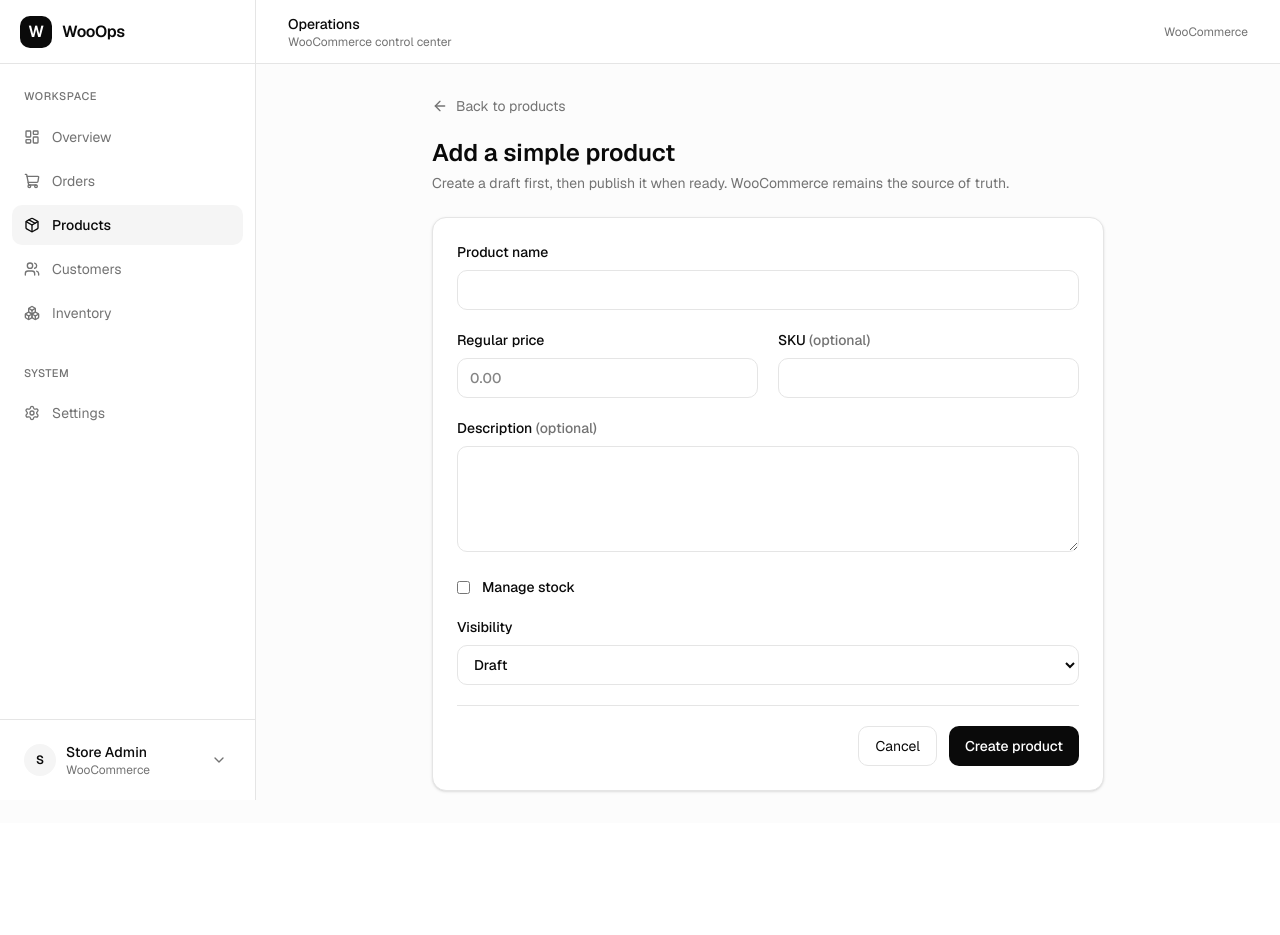
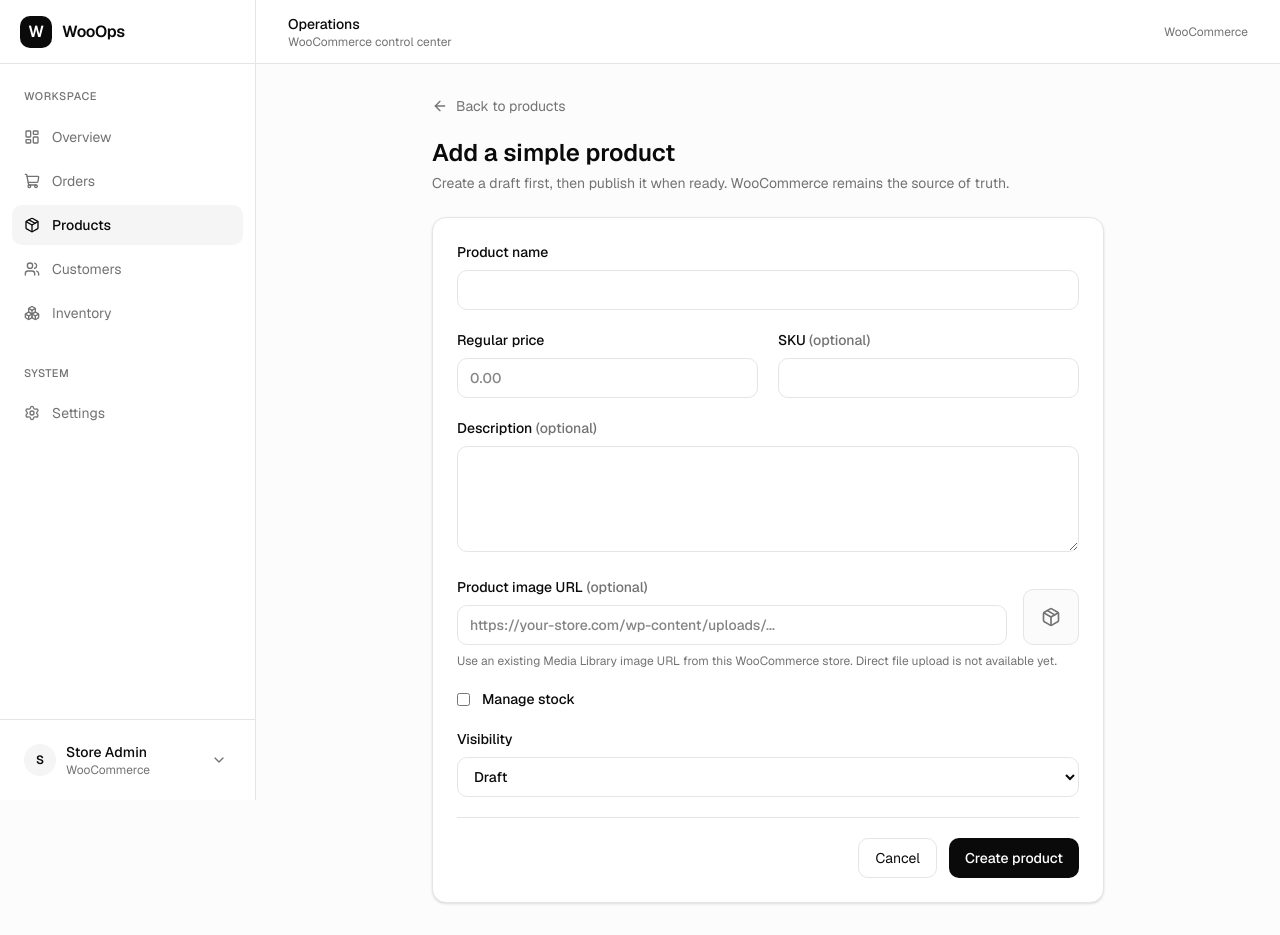
Before and after one commit to shantz1/wooops, a Next.js app: page /products/new in a window 1280 px wide. Before the commit the page ends 823 px from the top, so only its background shows below. Built offline with nearby package versions, Linux system fonts and the light colour scheme.

Commit message:
feat: show product images and accept store image URLs

```diff
--- a/src/app/api/woo/products/route.ts
+++ b/src/app/api/woo/products/route.ts
@@ -1,6 +1,18 @@
 import { NextRequest, NextResponse } from "next/server";
 import { isWooCommerceConfigured, wooFetch, wooFetchWithHeaders } from "@/lib/woocommerce/client";
 import type { WooProduct } from "@/types/woocommerce";
+
+function validStoreImageUrl(value: string) {
+  if (!value) return true;
+  if (value.length > 2048 || !process.env.WOOCOMMERCE_URL) return false;
+  try {
+    const image = new URL(value);
+    const store = new URL(process.env.WOOCOMMERCE_URL);
+    const local = store.hostname === "localhost" || store.hostname === "127.0.0.1";
+    return image.origin === store.origin && (image.protocol === "https:" || local && image.protocol === "http:") &&
+      !image.username && !image.password;
+  } catch { return false; }
+}
 
 export async function GET(request: NextRequest) {
   if (!isWooCommerceConfigured()) return NextResponse.json({ configured: false, products: [], total: 0, pages: 0 });
@@ -26,6 +38,7 @@ export async function POST(request: NextRequest) {
     typeof body.regular_price === "string" && /^\d+(?:\.\d{1,2})?$/.test(body.regular_price) &&
     (body.sku === undefined || (typeof body.sku === "string" && body.sku.length <= 100)) &&
     (body.description === undefined || (typeof body.description === "string" && body.description.length <= 10000)) &&
+    (body.image_url === undefined || (typeof body.image_url === "string" && validStoreImageUrl(body.image_url.trim()))) &&
     (body.status === "draft" || body.status === "publish") && typeof body.manage_stock === "boolean" &&
     (!body.manage_stock || (Number.isSafeInteger(body.stock_quantity) && body.stock_quantity >= 0));
   if (!valid) return NextResponse.json({ error: "Invalid simple product details." }, { status: 400 });
@@ -38,6 +51,7 @@ export async function POST(request: NextRequest) {
     description: body.description?.trim() || "",
     status: body.status,
     manage_stock: body.manage_stock,
+    ...(body.image_url?.trim() ? { images: [{ src: body.image_url.trim() }] } : {}),
     ...(body.manage_stock ? { stock_quantity: body.stock_quantity } : {}),
   };
   try {
--- a/src/components/create-product-form.tsx
+++ b/src/components/create-product-form.tsx
@@ -4,6 +4,7 @@ import Link from "next/link";
 import { useRouter } from "next/navigation";
 import { useState, type FormEvent } from "react";
 import { ArrowLeft, Loader2 } from "lucide-react";
+import { ProductThumbnail } from "@/components/product-thumbnail";
 
 export function CreateProductForm() {
   const router = useRouter();
@@ -11,6 +12,7 @@ export function CreateProductForm() {
   const [sku, setSku] = useState("");
   const [price, setPrice] = useState("");
   const [description, setDescription] = useState("");
+  const [imageUrl, setImageUrl] = useState("");
   const [status, setStatus] = useState<"draft" | "publish">("draft");
   const [manageStock, setManageStock] = useState(false);
   const [stock, setStock] = useState("");
@@ -36,6 +38,7 @@ export function CreateProductForm() {
           sku: sku.trim(),
           regular_price: price,
           description: description.trim(),
+          image_url: imageUrl.trim(),
           status,
           manage_stock: manageStock,
           ...(manageStock ? { stock_quantity: Number(stock) } : {}),
@@ -76,6 +79,13 @@ export function CreateProductForm() {
         <label className="block text-sm font-medium">Description <span className="text-muted-foreground">(optional)</span>
           <textarea rows={4} value={description} onChange={event => setDescription(event.target.value)} className="mt-2 w-full rounded-lg border bg-background p-3" />
         </label>
+        <div className="flex items-end gap-4">
+          <label className="block flex-1 text-sm font-medium">Product image URL <span className="text-muted-foreground">(optional)</span>
+            <input type="url" placeholder="https://your-store.com/wp-content/uploads/..." value={imageUrl} onChange={event => setImageUrl(event.target.value)} className="mt-2 h-10 w-full rounded-lg border bg-background px-3" />
+          </label>
+          <ProductThumbnail key={imageUrl} src={imageUrl.trim()} alt="Product image preview" size={56} />
+        </div>
+        <p className="-mt-3 text-xs text-muted-foreground">Use an existing Media Library image URL from this WooCommerce store. Direct file upload is not available yet.</p>
         <label className="flex items-center gap-3 text-sm font-medium">
           <input type="checkbox" checked={manageStock} onChange={event => setManageStock(event.target.checked)} /> Manage stock
         </label>
--- /dev/null
+++ b/src/components/product-thumbnail.tsx
@@ -0,0 +1,18 @@
+"use client";
+
+import Image from "next/image";
+import { Package } from "lucide-react";
+import { useState } from "react";
+
+export function ProductThumbnail({ src, alt, size = 48 }: { src?: string; alt: string; size?: number }) {
+  const [failed, setFailed] = useState(false);
+  const usable = src && /^https?:\/\//i.test(src);
+
+  return (
+    <span className="grid shrink-0 place-items-center overflow-hidden rounded-lg border bg-muted/40 text-muted-foreground" style={{ width: size, height: size }}>
+      {usable && !failed ? (
+        <Image src={src} alt={alt} width={size} height={size} unoptimized onError={() => setFailed(true)} className="h-full w-full object-cover" />
+      ) : <Package className="size-5" aria-label="No product image" />}
+    </span>
+  );
+}
```
Also changed, not shown: src/components/products-table.tsx (+2 -2 lines), 1 other file (tests, documents, lock files or other folders).
